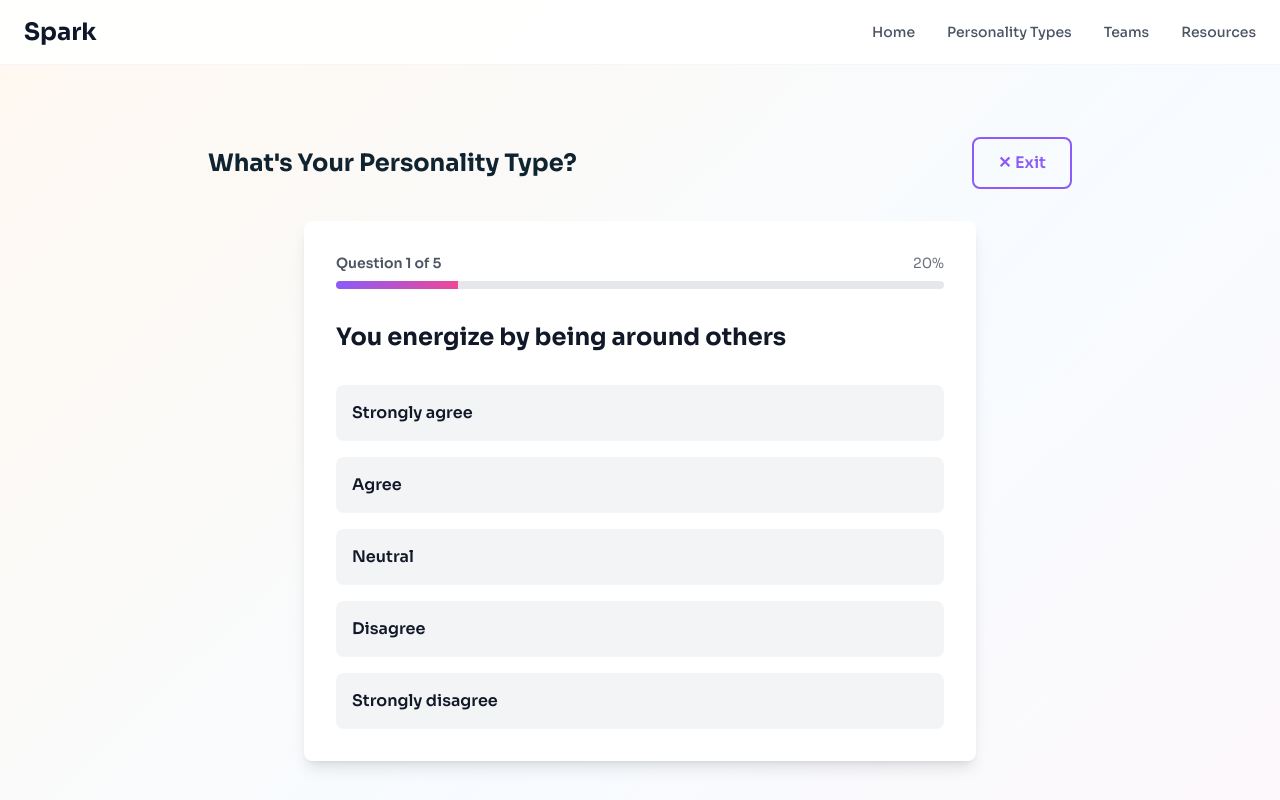
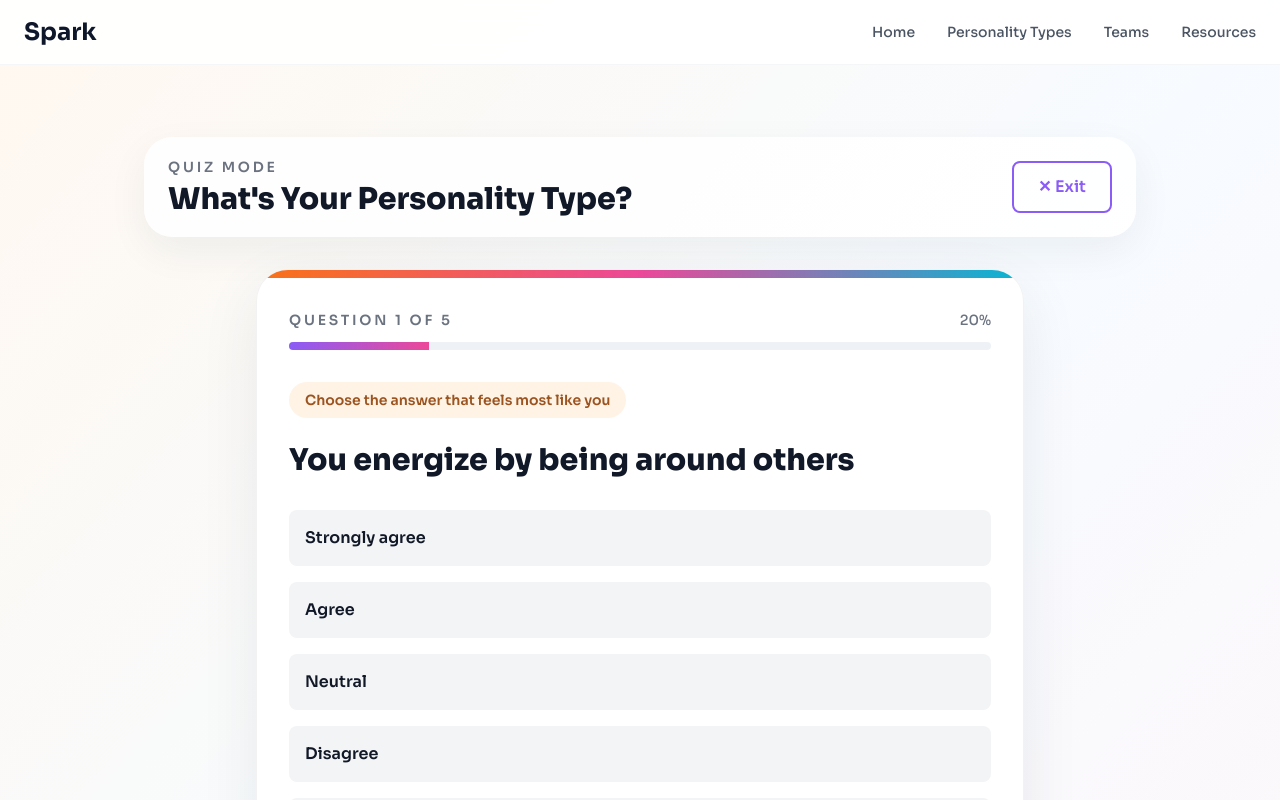
Before and after one commit to ss889/personality, a React (Vite) app: page / in a window 1280 px wide. Both pictures are taken after a click on the button "Start a quiz". Shown: the top 800 px of the page. Built offline with nearby package versions, Linux system fonts and the light colour scheme; no server answers.

Commit message:
design: polish quiz and results screens

```diff
--- a/src/components/pages/QuizPage.tsx
+++ b/src/components/pages/QuizPage.tsx
@@ -56,19 +56,19 @@ export const QuizPage: FC<QuizPageProps> = ({ quizId, onComplete, onExit }) => {
     <motion.div
       initial={{ opacity: 0 }}
       animate={{ opacity: 1 }}
-      className="min-h-screen py-8"
+      className="min-h-screen py-6 md:py-8"
     >
-      <div className="max-w-4xl mx-auto px-4 space-y-8">
+      <div className="mx-auto max-w-5xl space-y-8 px-0 md:px-4">
         {/* Exit Confirmation Dialog */}
         {showExitConfirm && (
           <motion.div
             initial={{ opacity: 0, scale: 0.9 }}
             animate={{ opacity: 1, scale: 1 }}
-            className="fixed inset-0 bg-black/50 flex items-center justify-center z-50"
+            className="fixed inset-0 z-50 flex items-center justify-center bg-black/50 px-4 backdrop-blur-sm"
           >
-            <div className="bg-white rounded-lg p-8 max-w-sm mx-auto">
-              <h3 className="text-xl font-bold mb-4">Exit Quiz?</h3>
-              <p className="text-gray-600 mb-6">Your progress will be lost. Are you sure?</p>
+            <div className="mx-auto max-w-sm rounded-[1.75rem] bg-white p-8 shadow-[0_20px_60px_rgba(16,53,61,0.2)]">
+              <h3 className="mb-4 text-xl font-bold text-gray-900">Exit quiz?</h3>
+              <p className="mb-6 text-gray-600">Your progress will be lost. Are you sure?</p>
               <div className="flex gap-4">
                 <Button variant="secondary" onClick={() => setShowExitConfirm(false)}>
                   Continue Quiz
@@ -82,8 +82,11 @@ export const QuizPage: FC<QuizPageProps> = ({ quizId, onComplete, onExit }) => {
         )}
 
         {/* Quiz Header */}
-        <div className="flex items-center justify-between">
-          <h2 className="text-2xl font-bold">{currentQuiz.title}</h2>
+        <div className="flex flex-col gap-4 rounded-[1.75rem] bg-white/90 px-6 py-5 shadow-[0_14px_40px_rgba(16,53,61,0.06)] md:flex-row md:items-center md:justify-between">
+          <div>
+            <p className="text-sm font-semibold uppercase tracking-[0.2em] text-gray-500">Quiz mode</p>
+            <h2 className="mt-1 text-2xl font-extrabold text-gray-900 md:text-3xl">{currentQuiz.title}</h2>
+          </div>
           <Button variant="outline" onClick={() => setShowExitConfirm(true)}>
             ✕ Exit
           </Button>
@@ -100,7 +103,7 @@ export const QuizPage: FC<QuizPageProps> = ({ quizId, onComplete, onExit }) => {
         />
 
         {/* Navigation */}
-        <div className="flex items-center justify-between pt-8">
+        <div className="flex items-center justify-between pt-4 md:pt-6">
           <Button
             variant="secondary"
             onClick={handlePrevious}
--- a/src/components/pages/ResultsPage.tsx
+++ b/src/components/pages/ResultsPage.tsx
@@ -72,20 +72,21 @@ export const ResultsPage: FC<ResultsPageProps> = ({ answers, onRetake }) => {
       animate={{ opacity: 1, y: 0 }}
       exit={{ opacity: 0 }}
       transition={{ duration: 0.5 }}
-      className="min-h-screen py-12 px-4"
+      className="min-h-screen py-6 px-0 md:py-8"
     >
       {/* Header Section */}
       <motion.div
         initial={{ opacity: 0, y: -20 }}
         animate={{ opacity: 1, y: 0 }}
         transition={{ delay: 0.2 }}
-        className="text-center mb-12"
+        className="mb-10 text-center"
       >
-        <h1 className="text-4xl md:text-5xl font-bold bg-gradient-to-r from-purple-600 via-pink-600 to-orange-500 bg-clip-text text-transparent mb-4">
+        <p className="mb-4 text-sm font-semibold uppercase tracking-[0.2em] text-gray-500">Results</p>
+        <h1 className="mb-4 text-4xl font-extrabold tracking-tight bg-gradient-to-r from-vibrant-purple via-vibrant-pink to-vibrant-orange bg-clip-text text-transparent md:text-5xl">
           Your Personality Profile
         </h1>
         {currentQuiz && (
-          <p className="text-xl text-gray-600">
+          <p className="text-lg text-gray-600">
             Based on <span className="font-semibold">{currentQuiz.title}</span>
           </p>
         )}
@@ -96,9 +97,9 @@ export const ResultsPage: FC<ResultsPageProps> = ({ answers, onRetake }) => {
         initial={{ opacity: 0, scale: 0.95 }}
         animate={{ opacity: 1, scale: 1 }}
         transition={{ delay: 0.3 }}
-        className="max-w-2xl mx-auto mb-8"
+        className="mx-auto mb-8 max-w-3xl px-0 md:px-0"
       >
-        <div className="bg-white rounded-3xl shadow-2xl p-8 md:p-12">
+        <div className="rounded-[2rem] border border-black/5 bg-white p-6 shadow-[0_20px_60px_rgba(16,53,61,0.08)] md:p-8">
           <ResultsDisplay result={selectedResult} />
 
           {/* Share Section */}
@@ -106,9 +107,9 @@ export const ResultsPage: FC<ResultsPageProps> = ({ answers, onRetake }) => {
             initial={{ opacity: 0 }}
             animate={{ opacity: 1 }}
             transition={{ delay: 0.6 }}
-            className="mt-8 pt-8 border-t border-gray-200"
+            className="mt-8 border-t border-gray-200 pt-8"
           >
-            <p className="text-center text-gray-600 font-semibold mb-6">Share your results</p>
+            <p className="mb-6 text-center font-semibold text-gray-600">Share your results</p>
             <ShareButtons result={selectedResult} />
           </motion.div>
         </div>
@@ -119,12 +120,18 @@ export const ResultsPage: FC<ResultsPageProps> = ({ answers, onRetake }) => {
         initial={{ opacity: 0 }}
         animate={{ opacity: 1 }}
         transition={{ delay: 0.8 }}
-        className="flex justify-center gap-4 mt-12"
+        className="mt-12 flex flex-col justify-center gap-4 sm:flex-row"
       >
         <Button onClick={onRetake} variant="secondary">
           Retake Quiz
         </Button>
-        <Button onClick={() => window.location.href = '/'} variant="outline">
+        <Button
+          onClick={() => {
+            onRetake();
+            document.getElementById('home-hero')?.scrollIntoView({ behavior: 'smooth', block: 'start' });
+          }}
+          variant="outline"
+        >
           Back to Home
         </Button>
       </motion.div>
--- a/src/components/quiz/QuestionCard.tsx
+++ b/src/components/quiz/QuestionCard.tsx
@@ -27,17 +27,19 @@ export const QuestionCard: FC<QuestionCardProps> = ({
       initial={{ opacity: 0, y: 10 }}
       animate={{ opacity: 1, y: 0 }}
       exit={{ opacity: 0, y: -10 }}
-      className="bg-white rounded-lg shadow-lg p-8 max-w-2xl mx-auto"
+      className="relative max-w-3xl mx-auto overflow-hidden rounded-[2rem] border border-black/5 bg-white/95 p-6 shadow-[0_20px_60px_rgba(16,53,61,0.08)] md:p-8"
     >
+      <div className="absolute inset-x-0 top-0 h-2 bg-gradient-to-r from-vibrant-orange via-vibrant-pink to-vibrant-cyan" />
+
       {/* Progress Bar */}
-      <div className="mb-8">
-        <div className="flex justify-between items-center mb-2">
-          <span className="text-sm font-semibold text-gray-600">
+      <div className="mb-8 pt-2">
+        <div className="mb-3 flex items-center justify-between text-sm">
+          <span className="font-semibold uppercase tracking-[0.2em] text-gray-500">
             Question {currentIndex + 1} of {totalQuestions}
           </span>
-          <span className="text-sm text-gray-500">{Math.round(progress)}%</span>
+          <span className="font-medium text-gray-500">{Math.round(progress)}%</span>
         </div>
-        <div className="w-full h-2 bg-gray-200 rounded-full overflow-hidden">
+        <div className="h-2 w-full overflow-hidden rounded-full bg-[#eef2f6]">
           <motion.div
             animate={{ width: `${progress}%` }}
             transition={{ duration: 0.5 }}
@@ -47,7 +49,10 @@ export const QuestionCard: FC<QuestionCardProps> = ({
       </div>
 
       {/* Question */}
-      <h2 className="text-2xl font-bold text-gray-900 mb-8">{question.text}</h2>
+      <div className="mb-6 inline-flex rounded-full bg-[#fff3e6] px-4 py-2 text-sm font-semibold text-[#9b531f]">
+        Choose the answer that feels most like you
+      </div>
+      <h2 className="mb-8 text-2xl font-extrabold leading-tight text-gray-900 md:text-3xl">{question.text}</h2>
 
       {/* Options */}
       <div className="space-y-4">
--- a/src/components/quiz/ResultsDisplay.tsx
+++ b/src/components/quiz/ResultsDisplay.tsx
@@ -11,16 +11,21 @@ export const ResultsDisplay: FC<ResultsDisplayProps> = ({ result }) => {
     <motion.div
       initial={{ opacity: 0, scale: 0.9 }}
       animate={{ opacity: 1, scale: 1 }}
-      className="bg-white rounded-lg shadow-lg p-8 max-w-2xl mx-auto"
+      className="relative mx-auto max-w-3xl overflow-hidden rounded-[2rem] border border-black/5 bg-white p-6 shadow-[0_20px_60px_rgba(16,53,61,0.08)] md:p-8"
     >
+      <div className="absolute inset-x-0 top-0 h-2 bg-gradient-to-r from-vibrant-orange via-vibrant-pink to-vibrant-cyan" />
+
       {/* Personality Type */}
-      <div className="text-center mb-8">
+      <div className="mb-8 pt-2 text-center">
         <motion.div
           initial={{ opacity: 0, y: -20 }}
           animate={{ opacity: 1, y: 0 }}
           transition={{ delay: 0.2 }}
         >
-          <h2 className="text-4xl font-bold text-transparent bg-clip-text bg-gradient-to-r from-vibrant-purple to-vibrant-pink mb-2">
+          <div className="mb-4 inline-flex rounded-full bg-[#fff3e6] px-4 py-2 text-sm font-semibold uppercase tracking-[0.2em] text-[#9b531f]">
+            Your result
+          </div>
+          <h2 className="text-4xl font-extrabold tracking-tight text-transparent bg-clip-text bg-gradient-to-r from-vibrant-purple via-vibrant-pink to-vibrant-orange mb-3 md:text-5xl">
             {result.personalityType}
           </h2>
           <p className="text-lg text-gray-600">Score: {result.score}/100</p>
@@ -34,23 +39,24 @@ export const ResultsDisplay: FC<ResultsDisplayProps> = ({ result }) => {
         transition={{ delay: 0.3 }}
         className="mb-8"
       >
-        <p className="text-lg text-gray-700 mb-6">{result.description}</p>
+        <p className="text-lg leading-8 text-gray-700 mb-8">{result.description}</p>
 
         {/* Traits */}
         <div className="space-y-4">
-          <h3 className="text-xl font-bold text-gray-900 mb-4">Your Traits</h3>
+          <h3 className="text-xl font-bold text-gray-900 mb-4">Your traits</h3>
           {result.traits.map((trait, idx) => (
             <motion.div
               key={trait.name}
               initial={{ opacity: 0, x: -20 }}
               animate={{ opacity: 1, x: 0 }}
               transition={{ delay: 0.4 + idx * 0.1 }}
+              className="rounded-2xl bg-[#f8fbff] p-4 ring-1 ring-black/5"
             >
               <div className="flex justify-between items-center mb-1">
-                <span className="font-medium text-gray-700">{trait.name}</span>
-                <span className="text-sm text-gray-600">{trait.strength}%</span>
+                <span className="font-semibold text-gray-700">{trait.name}</span>
+                <span className="text-sm font-semibold text-gray-600">{trait.strength}%</span>
               </div>
-              <div className="w-full h-2 bg-gray-200 rounded-full overflow-hidden">
+              <div className="h-2 w-full overflow-hidden rounded-full bg-gray-200">
                 <motion.div
                   initial={{ width: 0 }}
                   animate={{ width: `${trait.strength}%` }}
--- a/tsconfig.json
+++ b/tsconfig.json
@@ -17,9 +17,8 @@
     "noUnusedLocals": true,
     "noUnusedParameters": true,
     "noFallthroughCasesInSwitch": true,
-    "baseUrl": ".",
     "paths": {
-      "@/*": ["src/*"]
+      "@/*": ["./src/*"]
     }
   },
   "include": ["src"],
```
